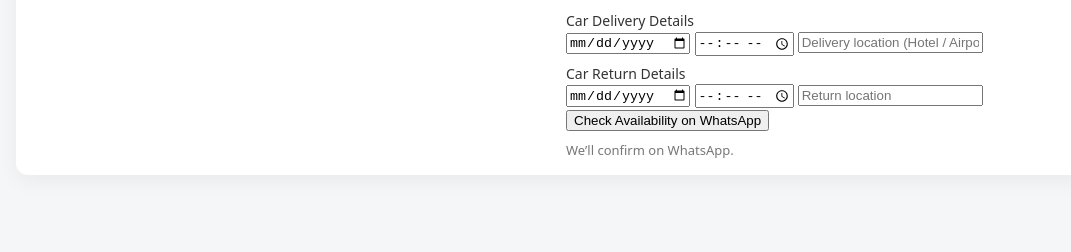
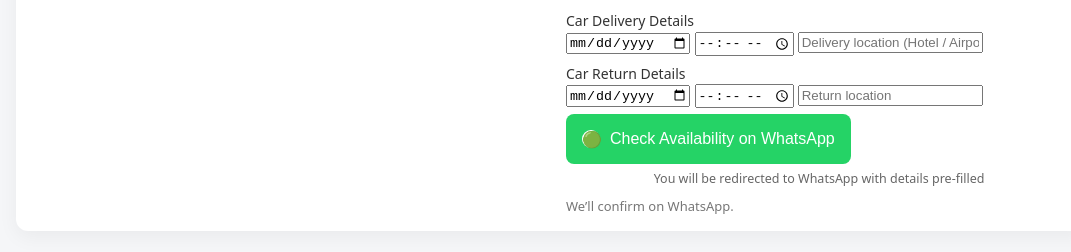
Before and after one commit to iamjaypatelon-ux/GoaCarRental, a plain HTML site: page index.html in a window 1280 px wide. Shown: the part 478-730 px from the top of the page, without its empty margins (88-1159 px from the left). Drawn offline with Linux system fonts and the light colour scheme.

Commit message:
Update index.html
check availability button

```diff
--- a/index.html
+++ b/index.html
@@ -136,7 +136,49 @@
   color: #333;
   margin-top: 8px;
 }
-.note {
+.whatsapp-btn {
+  margin-top: 6px;
+  padding: 16px;
+  font-size: 16px;
+  font-weight: 500;
+  border-radius: 8px;
+  border: none;
+  background: #25D366; /* WhatsApp Green */
+  color: #ffffff;
+  cursor: pointer;
+
+  display: flex;
+  align-items: center;
+  justify-content: center;
+  gap: 10px;
+
+  transition: background 0.2s ease, transform 0.1s ease;
+}
+
+.whatsapp-btn:hover {
+  background: #1ebe5d;
+}
+
+.whatsapp-btn:active {
+  transform: scale(0.98);
+}
+
+.wa-icon {
+  width: 18px;
+  height: 18px;
+  background: #ffffff;
+  border-radius: 50%;
+  display: inline-block;
+}
+
+.wa-note {
+  margin-top: 6px;
+  font-size: 12.5px;
+  color: #666;
+  text-align: center;
+}
+
+  .note {
   margin-top: 10px;
   font-size: 13px;
   color: #777;
@@ -225,7 +267,13 @@
   <input type="time" id="rTime" placeholder="Return time">
   <input type="text" id="rLoc" placeholder="Return location">
 
-  <button onclick="checkAvailability()">Check Availability on WhatsApp</button>
+ <button class="whatsapp-btn" onclick="checkAvailability()">
+  <span class="wa-icon">🟢</span>
+  Check Availability on WhatsApp
+</button>
+
+<div class="wa-note">
+  You will be redirected to WhatsApp with details pre-filled
 </div>
           <div class="note">
             We’ll confirm on WhatsApp.
```
